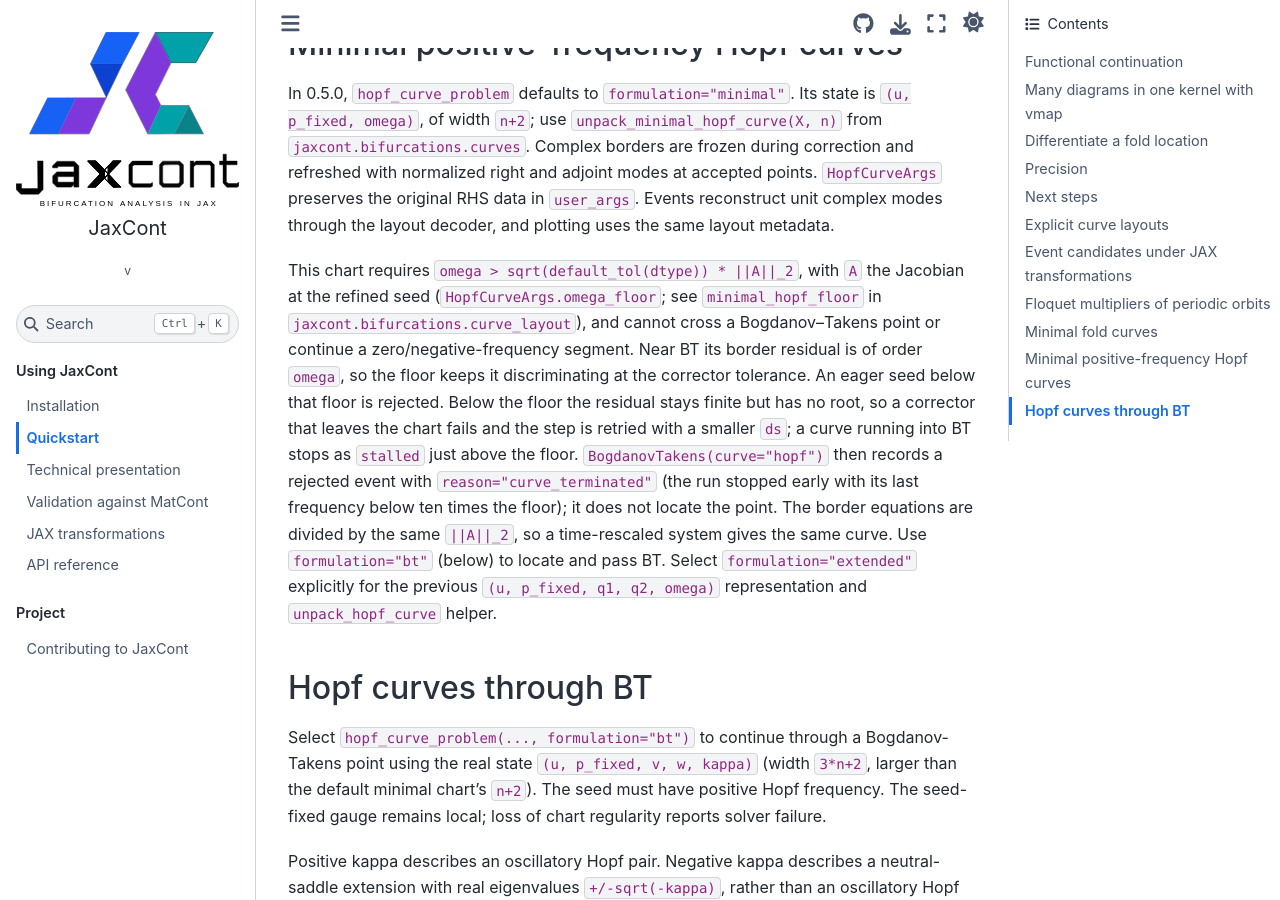
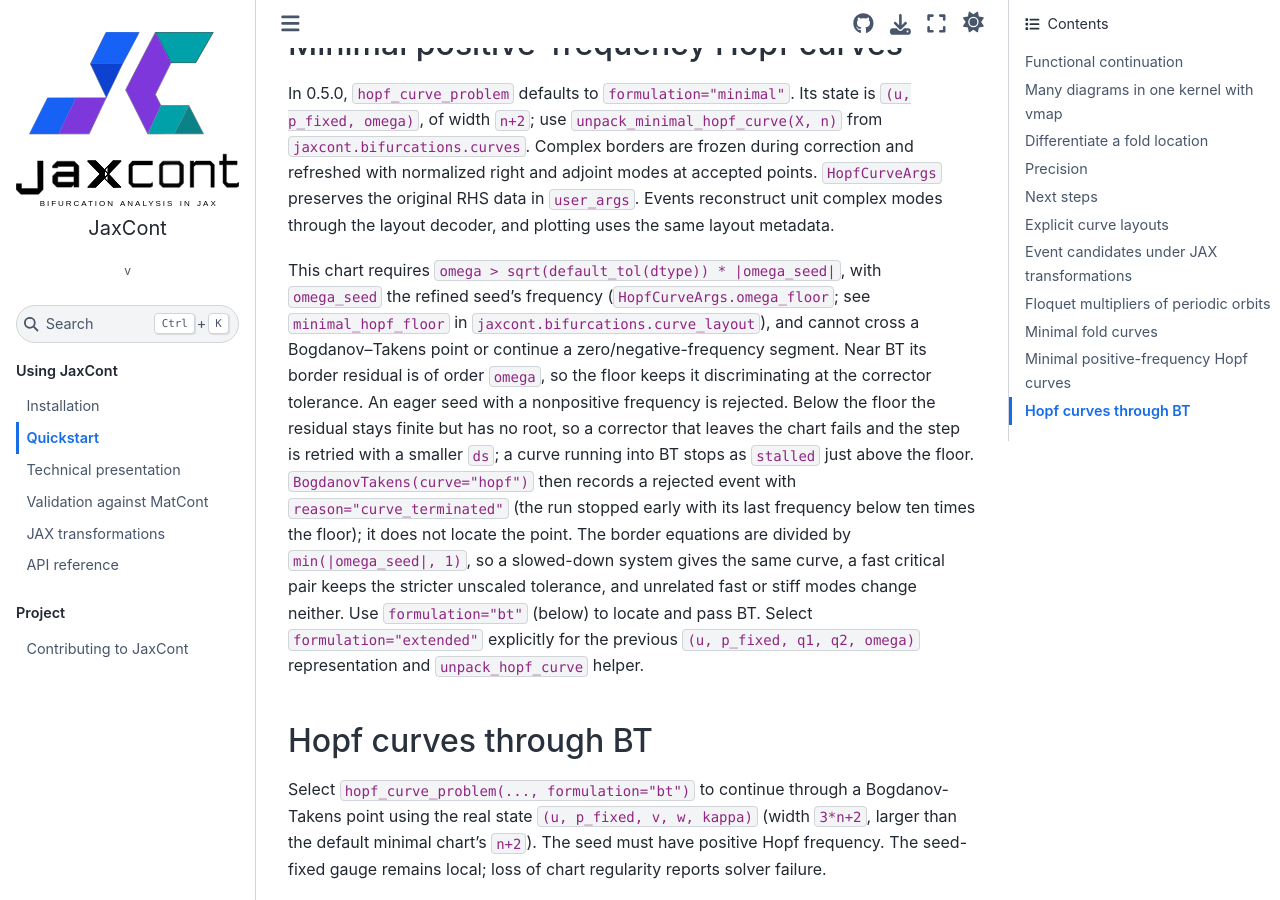
Before and after one commit to Ziaeemehr/JaxCont, a Sphinx documentation site: the page built from docs/source/quickstart.rst, in a window 1280 px wide and 900 px high, scrolled down 5055 px. Built offline with Sphinx 7.4.7 and the Sphinx Book theme 1.1.4, drawn with Linux system fonts in a browser that asks for light colours; pages that are not in the unit, such as notebooks, are missing from menus; the version number could not be read and is left out.

Commit message:
fix: loop-6 round 2 (minimal Hopf scale from the seed frequency)
- omega_floor = sqrt(default_tol)*|omega_seed| (critical pair's own time
  scale), so unrelated stiff modes no longer raise the floor or reject
  the seed.
- Border equations are divided by min(|omega_seed|, 1): slow pairs keep
  time-rescaling invariance, fast pairs keep the unscaled tolerance
  (Brusselator branch identical to 7eb53f1).
- Seed error states the frequency must be positive; stiff and
  Brusselator regression tests.

Co-Authored-By: Claude Opus 5.5 <noreply@anthropic.com>

```diff
--- a/docs/source/quickstart.rst
+++ b/docs/source/quickstart.rst
@@ -242,20 +242,21 @@ right and adjoint modes at accepted points. ``HopfCurveArgs`` preserves the
 original RHS data in ``user_args``. Events reconstruct unit complex modes
 through the layout decoder, and plotting uses the same layout metadata.
 
-This chart requires ``omega > sqrt(default_tol(dtype)) * ||A||_2``, with ``A``
-the Jacobian at the refined seed (``HopfCurveArgs.omega_floor``; see
+This chart requires ``omega > sqrt(default_tol(dtype)) * |omega_seed|``, with
+``omega_seed`` the refined seed's frequency (``HopfCurveArgs.omega_floor``; see
 ``minimal_hopf_floor`` in ``jaxcont.bifurcations.curve_layout``), and cannot
 cross a Bogdanov--Takens point or continue a zero/negative-frequency segment.
 Near BT its border residual is of order ``omega``, so the floor keeps it
-discriminating at the corrector tolerance. An eager seed below that floor is
-rejected. Below the floor the residual stays finite but has no root, so a
+discriminating at the corrector tolerance. An eager seed with a nonpositive
+frequency is rejected. Below the floor the residual stays finite but has no root, so a
 corrector that leaves the chart fails and the step is retried with a smaller
 ``ds``; a curve running into BT stops as ``stalled`` just above the floor.
 ``BogdanovTakens(curve="hopf")`` then records a rejected event with
 ``reason="curve_terminated"`` (the run stopped early with its last frequency
 below ten times the floor); it does not locate the point. The border
-equations are divided by the same ``||A||_2``, so a time-rescaled system
-gives the same curve. Use
+equations are divided by ``min(|omega_seed|, 1)``, so a slowed-down system
+gives the same curve, a fast critical pair keeps the stricter unscaled
+tolerance, and unrelated fast or stiff modes change neither. Use
 ``formulation="bt"`` (below) to locate and pass BT. Select
 ``formulation="extended"`` explicitly for the previous
 ``(u, p_fixed, q1, q2, omega)`` representation and ``unpack_hopf_curve`` helper.
```
Also changed, not shown: CHANGELOG.md (+8 -6 lines), 3 other files.
